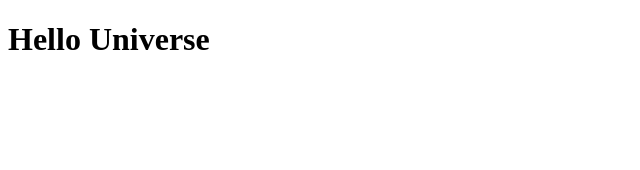
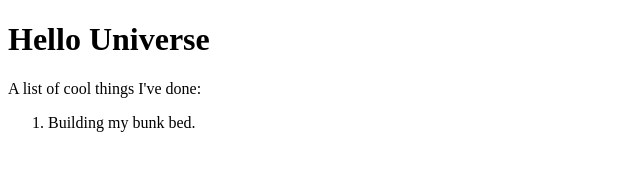
Before and after one commit to fstorr/hc, a website: page docs/index.html in a window 1280 px wide. Shown: the whole page, without its empty margins (0-640 px from the left). Drawn offline with Linux system fonts and the light colour scheme.

Commit message:
cool things for live

```diff
--- a/docs/index.html
+++ b/docs/index.html
@@ -9,6 +9,10 @@
 <body>
   <main>
     <h1>Hello Universe</h1>
+    <p>A list of cool things I've done:</p>
+    <ol>
+      <li>Building my bunk bed.</li>
+    </ol>
   </main>
 </body>
 </html>
```
